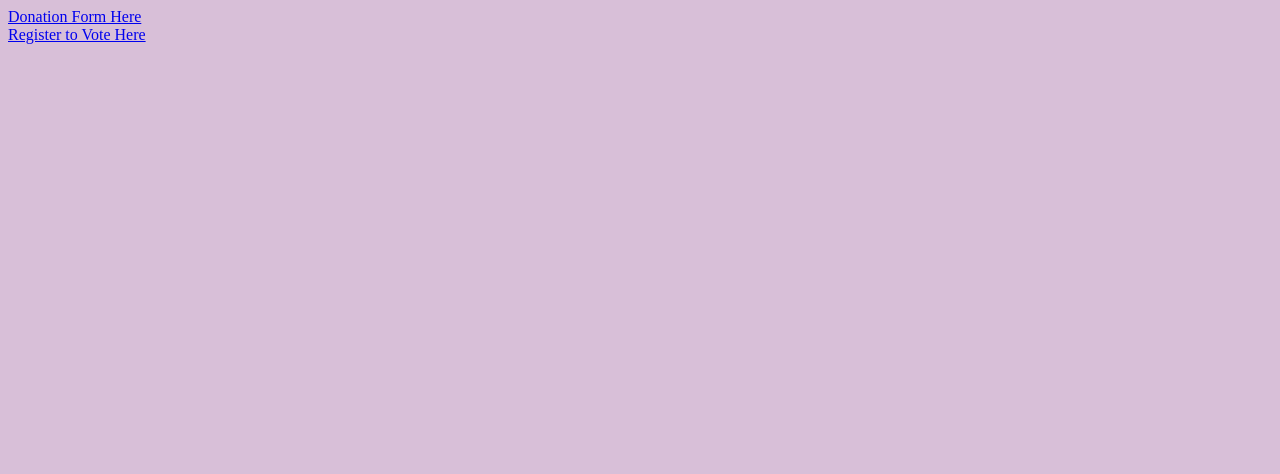
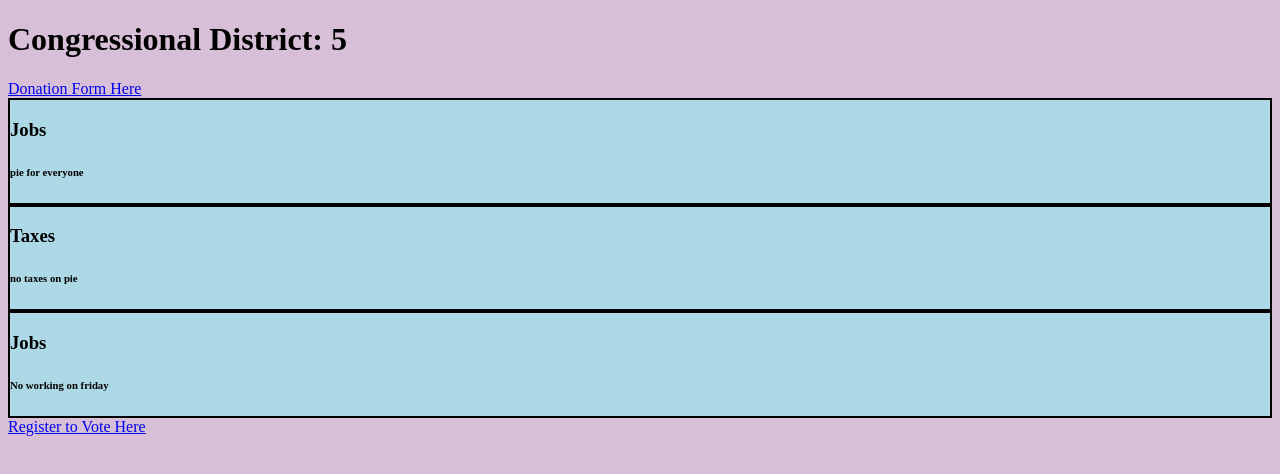
Before and after one commit to jsmnwltrs/js-arrays, a plain HTML site: page index.html in a window 1280 px wide. Drawn offline with Linux system fonts and the light colour scheme.

Commit message:
added styles and completed some of the challenge

```diff
--- a/challenge.js
+++ b/challenge.js
@@ -68,6 +68,7 @@ let elizabethSanger = {
     voterRegistrationUrl: 'www.google.com'
   };
 
+//Functions List
 
   const printToDom = (stringToPrint, divId) => {
         const selectedDiv = document.getElementById(divId);
@@ -76,25 +77,46 @@ let elizabethSanger = {
 
   const congressionalDistrictStringBuilder = () => {
         const newString = `<h1>Congressional District: ${elizabethSanger.congressionalDistrict}</h1>`;
+        printToDom(newString, 'congressionalDistrict');
   };
 
-  congressionalDistrictStringBuilder();
 
   const donationFormUrlStringBuilder = () => {
       const newString = `<a href="https://${elizabethSanger.donationFormUrl}">Donation Form Here</a>`;
       printToDom(newString, 'donationForm');
   };
 
-  donationFormUrlStringBuilder();
+
+  const statementsStringBuilder = () => {
+      let newString = '';
+      for (let i = 0; i < elizabethSanger.statements.length; i++){
+        newString += `<div class='statement'>`;
+        newString +=    `<h3>${elizabethSanger.statements[i].category}</h3>`;
+        newString +=    `<h6>${elizabethSanger.statements[i].statement}</h6>`;
+        newString += `</div>`;
+      };
+      printToDom(newString, 'statements');
+  };
+
+
 
   const voterRegistrationStringBuilder = () => {
     const newString = `<a href="https://${elizabethSanger.voterRegistrationUrl}">Register to Vote Here</a>`;
     printToDom(newString, 'voterRegistration')
   };
 
+
+  // Call Functions
+
+  congressionalDistrictStringBuilder();
+  donationFormUrlStringBuilder();
+  statementsStringBuilder();
   voterRegistrationStringBuilder();
 
+//part 3
+    const updateVoterRegistration = (newUrl) => {
+        elizabethSanger.voterRegistrationUrl = newUrl;
+        voterRegistrationStringBuilder();
+  };
 
-//   const updateVoterRegistration = () => {
-//       voterRegistrationStringBuilder();
-//   }; (part 3)
+  updateVoterRegistration('yahoo.com')
--- a/main.css
+++ b/main.css
@@ -1,3 +1,8 @@
 body {
     background-color: thistle;
 }
+
+.statement {
+    background-color: lightblue;
+    border: 2px solid black;
+}
```
